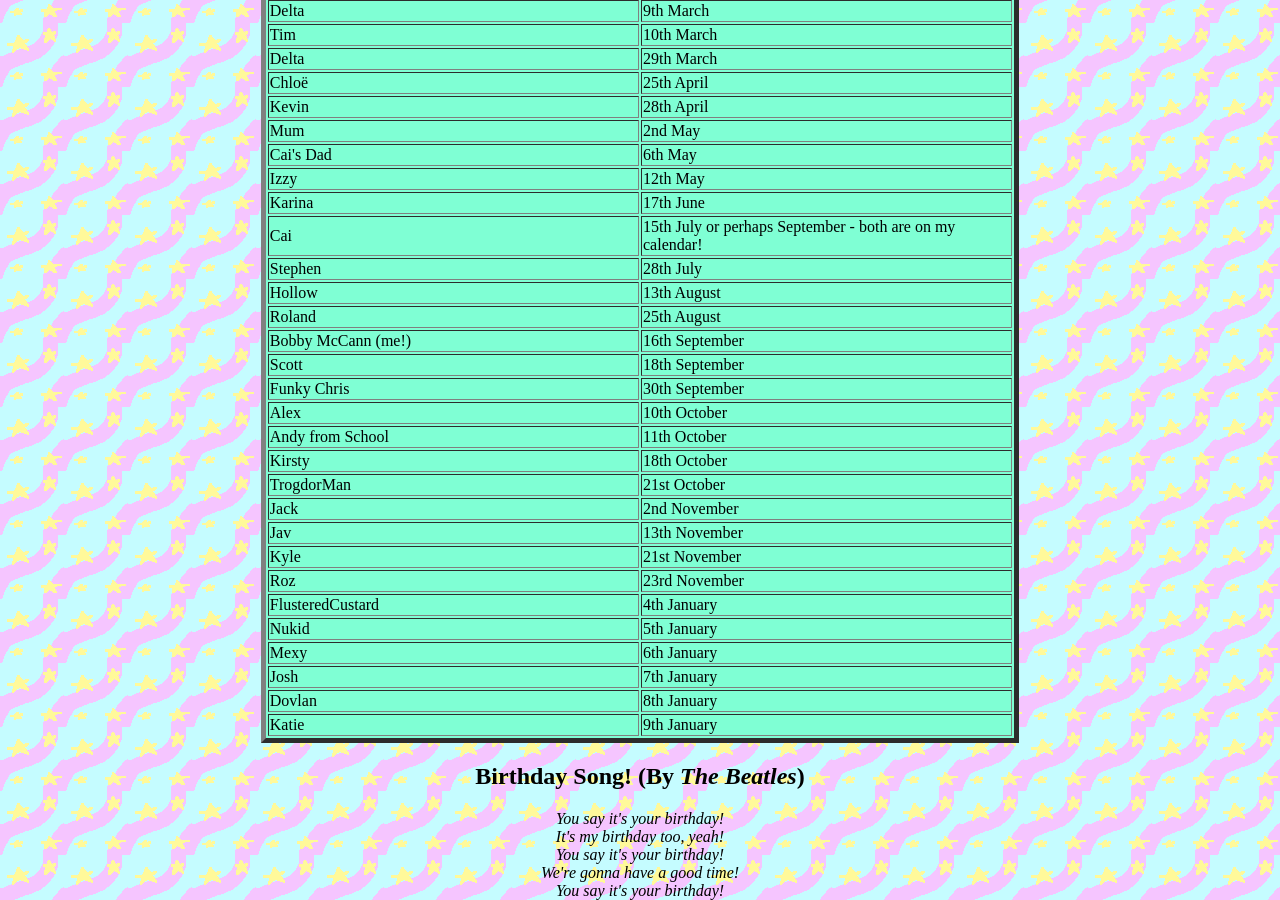
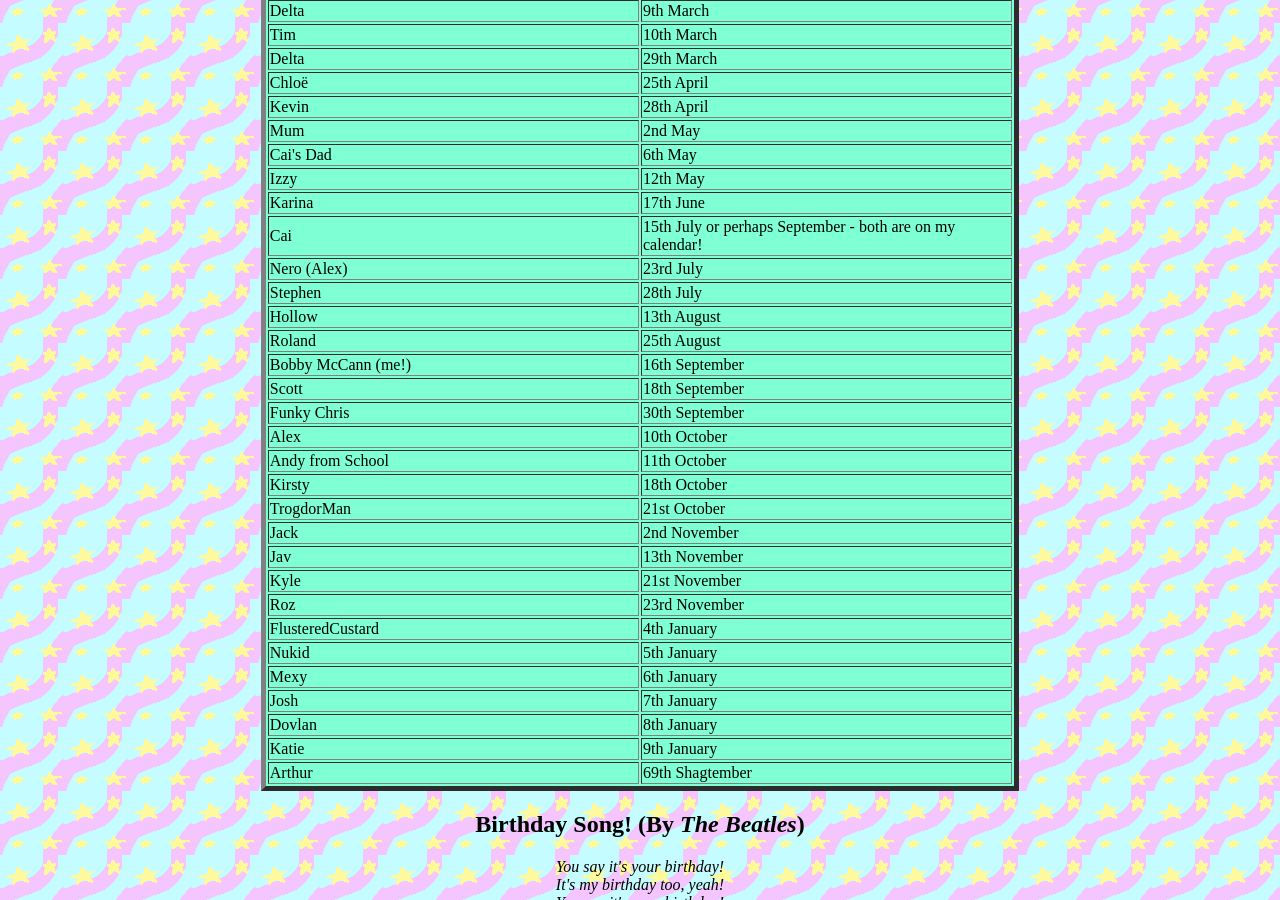
Before and after one commit to bogoblin/bobbyweb, a Jekyll site: the page birthdays/index.html, which Jekyll copies as it is, in a window 1280 px wide and 900 px high, scrolled down 425 px. Built offline with Jekyll 4.4.1, drawn with Linux system fonts in a browser that asks for light colours.

Commit message:
Add more birthdays

```diff
--- a/birthdays/index.html
+++ b/birthdays/index.html
@@ -79,6 +79,8 @@
     <tr> <td>Josh</td> <td>7th January</td> </tr>
     <tr> <td>Delta</td> <td>29th March</td> </tr>
     <tr> <td>Nukid</td> <td>5th January</td> </tr>
+    <tr> <td>Arthur</td> <td>69th Shagtember</td> </tr>
+    <tr> <td>Nero (Alex)</td> <td>23rd July</td> </tr>
 </table>
 <center>
     <h2>Birthday Song! (By <em>The Beatles</em>)</h2>
```
